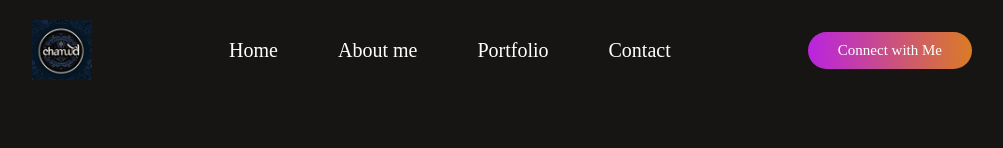
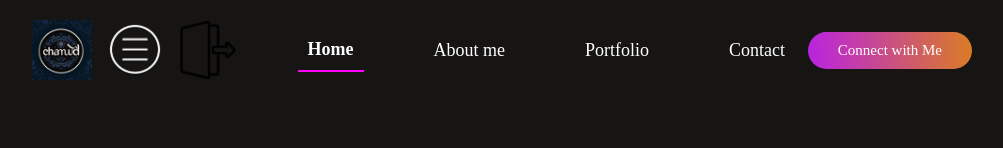
Before and after one commit to chamz99/portfolio-react, a React (Vite) app: page / in a window 1280 px wide. Shown: the top 148 px of the page, without its empty margins (138-1141 px from the left). Built offline with nearby package versions, Linux system fonts and the light colour scheme; grey boxes are pictures that could not be loaded.

Commit message:
Add few changes

```diff
--- a/src/Component/NavBar/Navbar.css
+++ b/src/Component/NavBar/Navbar.css
@@ -17,8 +17,74 @@
   background: linear-gradient(267deg, #da7c25 0.365%, #b923e1);
   font-size: 15px;
   cursor: pointer;
+  text-decoration: none;
+  color: white;
 }
 .navbar img {
   height: 60px;
   width: 60px;
 }
+.nav-menu li {
+  cursor: pointer;
+  padding: 10px;
+  font-size: 18px;
+}
+
+.nav-menu li.active {
+  border-bottom: 2px solid #ff00ff;
+  font-weight: bold;
+  color: #ff00ff;
+}
+.anchor-link {
+  text-decoration: none;
+  color: white;
+}
+.nav-connect:hover {
+  transform: scale(1.1);
+  transition: 0.3s;
+}
+.navbar-mob-close {
+  display: none;
+}
+.navbar-mob-open {
+  display: none;
+}
+@media (max-width: 768px) {
+  .navbar {
+    margin: 20px 50px;
+  }
+  .nav-connect {
+    display: none;
+  }
+  .navbar-mob-open {
+    display: block;
+    position: fixed;
+    right: 30px;
+  }
+  .navbar-mob-close {
+    display: block;
+    position: relative;
+    top: 30px;
+    left: 290px;
+    width: 30px;
+  }
+  .nav-menu {
+    position: fixed;
+    flex-direction: column;
+    align-items: start;
+    top: 0;
+    gap: 30px;
+    background-color: rgb(157, 158, 158);
+    width: 350px;
+    height: 100%;
+    z-index: 2;
+    transition: right 0.5s;
+    right: -350px;
+  }
+  .nav-menu li {
+    font-size: 30px;
+    padding-left: 100px;
+    flex-direction: row;
+    gap: 30px;
+  }
+}
--- a/src/Component/NavBar/Navbar.jsx
+++ b/src/Component/NavBar/Navbar.jsx
@@ -1,18 +1,72 @@
-import React from "react";
+import React, { useEffect, useRef, useState } from "react";
 import logo from "../../assets/logo.jpeg";
 import "../NavBar/navbar.css";
+import AnchorLink from "react-anchor-link-smooth-scroll";
+import menu_Icon from "../../assets/menu_Icon.png";
+import close from "../../assets/close.png";
 
 const Navbar = () => {
+  const [menu, setMenu] = useState("home");
+  const handleMenuClick = (menuItem) => {
+    setMenu(menuItem);
+  };
+  const menuRef = useRef();
+
+  const openMenu = () => {
+    menuRef.current.style.right = "0";
+  };
+  const closeMenu = () => {
+    menuRef.current.style.right = "-350px";
+  };
   return (
     <div className="navbar">
       <img src={logo} alt="" />
-      <ul className="nav-menu">
-        <li>Home</li>
-        <li>About me</li>
-        <li>Portfolio</li>
-        <li>Contact</li>
+      <img src={menu_Icon} onClick={openMenu} alt="" className="nav-mob-open" />
+      <ul ref={menuRef} className="nav-menu">
+        <img src={close} onClick={closeMenu} alt="" className="nav-mob-close" />
+        <li
+          className={menu === "home" ? "active" : ""}
+          onClick={() => handleMenuClick("home")}
+        >
+          <AnchorLink className="anchor-link" offset={50} href="#home">
+            <p>Home</p>
+          </AnchorLink>
+        </li>
+        <li
+          className={menu === "About" ? "active" : ""}
+          onClick={() => handleMenuClick("About")}
+        >
+          <AnchorLink className="anchor-link" offset={50} href="#About">
+            <p>About me</p>
+          </AnchorLink>
+        </li>
+        <li
+          className={menu === "Portfolio" ? "active" : ""}
+          onClick={() => handleMenuClick("Portfolio")}
+        >
+          <AnchorLink className="anchor-link" offset={50} href="#Portfolio">
+            <p>Portfolio</p>
+          </AnchorLink>
+        </li>
+        <li
+          className={menu === "Contact" ? "active" : ""}
+          onClick={() => handleMenuClick("Contact")}
+        >
+          {" "}
+          <AnchorLink className="anchor-link" offset={50} href="#Contact">
+            <p>Contact</p>
+          </AnchorLink>
+        </li>
       </ul>
-      <div className="nav-connect">Connect with Me</div>
+
+      <a
+        href="https://www.linkedin.com/in/chamudi-rasanjalee"
+        target="_blank"
+        rel="noopener noreferrer"
+        className="nav-connect"
+      >
+        Connect with Me
+      </a>
     </div>
   );
 };
--- a/src/Component/Portfolio/Portfolio.css
+++ b/src/Component/Portfolio/Portfolio.css
@@ -1,4 +1,4 @@
-.mywork{
+.mywork {
   display: flex;
   flex-direction: column;
   align-items: center;
@@ -6,34 +6,64 @@
   gap: 80px;
   margin: 80px 170px;
 }
-.mywork-title{
+.mywork-title {
   position: relative;
-    margin-bottom: 40px;}
-.mywork-title h1{
+  margin-bottom: 40px;
+}
+.mywork-title h1 {
   padding: 0px 30px;
   font-size: 50px;
   font-weight: 600;
 }
-.mywork-title{
+.mywork-title {
   bottom: 0;
   right: 0;
   z-index: -1;
 }
-.mywork-container{
+.mywork-container {
   display: grid;
   grid-template-columns: 1fr 1fr 1fr;
   gap: 40px;
 }
-.mywork-container img{
+.mywork-container img {
   box-sizing: border-box;
   width: 400px;
   height: 280px;
   transition: 0.3s;
   cursor: pointer;
 }
-.mywork-container img:hover{
-transform: scale(1.10);
+.mywork-container img:hover {
+  transform: scale(1.1);
   border: 4px solid #ff00ff;
   border-radius: 10px;
   transition: 0.3s;
 }
+@media (max-width: 768px) {
+  .mywork {
+    gap: 50px;
+    margin: 50px 70px;
+    align-items: start;
+  }
+  .mywork-container {
+    grid-template-columns: repeat(1, 1fr); /* 1 column for mobile */
+  }
+
+  .mywork-title h1 {
+    padding: 0;
+    font-size: 50px;
+    font-weight: 600;
+  }
+
+  .mywork-container img {
+    width: 100%; /* Full width for mobile */
+  }
+}
+@media (max-width: 1024px) {
+  .mywork-container {
+    grid-template-columns: repeat(2, 1fr); /* 2 columns for tablets */
+  }
+
+  .mywork-title h1 {
+    font-size: 2.5rem; /* Adjust font size for smaller screens */
+  }
+}
--- a/src/Component/Portfolio/portfolio.jsx
+++ b/src/Component/Portfolio/portfolio.jsx
@@ -1,20 +1,19 @@
-import React from 'react'
-import './portfolio.css'
-import mywork_data from '../../assets/mywork_data'
+import React from "react";
+import "./portfolio.css";
+import mywork_data from "../../assets/mywork_data";
 const Portfolio = () => {
   return (
-    <div className='mywork'>
+    <div id="Portfolio" className="mywork">
       <div className="mywork-title">
         <h1>My latest work</h1>
       </div>
       <div className="mywork-container">
-{mywork_data.map((work,index)=>{
-  return<img key={index} src={work.w_img} alt=''/>
-})}
+        {mywork_data.map((work, index) => {
+          return <img key={index} src={work.w_img} alt="" />;
+        })}
       </div>
+    </div>
+  );
+};
 
-    </div>
-  )
-}
-
-export default Portfolio
+export default Portfolio;
```
Lines whose indentation alone changed are shown as unchanged.
